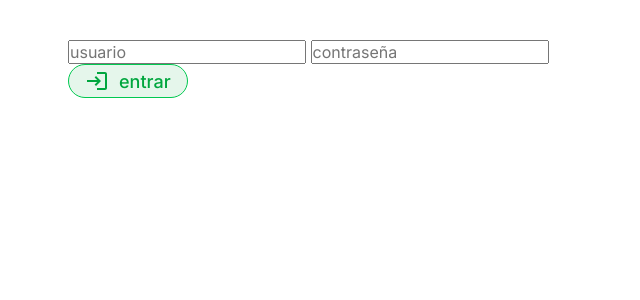
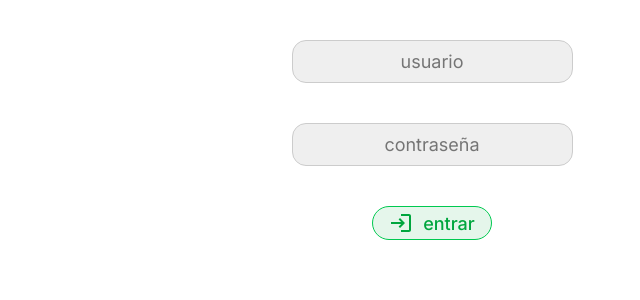
Before and after one commit to NibboNi/punto-de-venta, a Django app: page /login/ in a window 1280 px wide. Shown: the part 138-438 px from the top of the page, without its empty margins (208-848 px from the left). Run offline with Django 5.2, Linux system fonts and the light colour scheme.

Commit message:
update login app

```diff
--- a/login/static/login/css/main.css
+++ b/login/static/login/css/main.css
@@ -74,6 +74,9 @@ button {
 }
 .container.container--sm {
   max-width: 420px;
+}
+.container.container--no-padding {
+  padding: 0;
 }
 
 .parent-padding {
--- a/login/static/login/js/main.js
+++ b/login/static/login/js/main.js
@@ -1,18 +1,22 @@
+const menuBtn = document.querySelector("#panel-menu-btn");
+const dashboardNav = document.querySelector("#panel-nav");
 const themeBtn = document.querySelector("#themeBtn");
-const themeBtnText = document.querySelector("#themeBtn .nav-link__text");
+const themeBtnText = document.querySelector("#themeBtn #themeBtnText");
 let theme = localStorage.getItem("appTheme")
   ? localStorage.getItem("appTheme")
   : window.matchMedia("(prefers-color-scheme: dark)").matches
   ? "oscuro"
   : "claro";
 
-themeBtnText.textContent = theme;
 if (!document.body.classList.contains("dark")) {
   if (theme === "oscuro") {
     document.body.classList.add("dark");
   }
 }
 localStorage.setItem("appTheme", theme);
+
+if (themeBtn) {
+  themeBtnText.textContent = theme;
 
   themeBtn.addEventListener("click", () => {
     if (document.body.classList.contains("dark")) {
@@ -25,3 +29,14 @@ themeBtn.addEventListener("click", () => {
     theme = themeBtnText.textContent;
     localStorage.setItem("appTheme", theme);
   });
+}
+
+if (menuBtn) {
+  menuBtn.addEventListener("click", () => {
+    if (dashboardNav.classList.contains("open")) {
+      dashboardNav.classList.remove("open");
+    } else {
+      dashboardNav.classList.add("open");
+    }
+  });
+}
--- a/login/templates/login/base.html
+++ b/login/templates/login/base.html
@@ -6,12 +6,7 @@
     <meta charset="UTF-8" />
     <meta name="viewport" content="width=device-width, initial-scale=1.0" />
     <link rel="stylesheet" href="{% static 'login/css/main.css' %}" />
-    {% if additional_css %}
-    <link
-      rel="stylesheet"
-      href="{% static 'login/css/'|add:additional_css %}"
-    />
-    {% endif %}
+    {% block css %} {% endblock %}
   </head>
   <body>
     <header>
@@ -29,13 +24,12 @@
                 d="M12 5C15.87 5 19 8.13 19 12C19 15.87 15.87 19 12 19C8.13 19 5 15.87 5 12C5 8.13 8.13 5 12 5M12 2C17.5 2 22 6.5 22 12C22 17.5 17.5 22 12 22C6.5 22 2 17.5 2 12C2 6.5 6.5 2 12 2M12 4C7.58 4 4 7.58 4 12C4 16.42 7.58 20 12 20C16.42 20 20 16.42 20 12C20 7.58 16.42 4 12 4Z"
               />
             </svg>
-            <span class="nav-link__text">claro</span>
+            <span id="themeBtnText" class="nav-link__text">claro</span>
           </button>
         </nav>
       </div>
     </header>
     {% block content %} {% endblock %}
-
     <script src="{% static 'login/js/main.js' %}"></script>
   </body>
 </html>
--- a/login/templates/login/login.html
+++ b/login/templates/login/login.html
@@ -1,4 +1,6 @@
-{% extends 'login/base.html' %} {% block content %}
+{% extends 'login/base.html' %} {% load static %} {% block css %}
+<link rel="stylesheet" href="{% static 'login/css/login.css' %}" />
+{% endblock %} {% block content %}
 <main class="parent-padding">
   <section class="container container--md form">
     <form method="post" class="login-form">
```
Also changed, not shown: login/templates/login/home.html (+4 -5 lines). Lines whose indentation alone changed are shown as unchanged.
